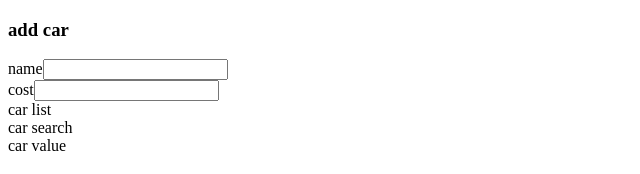
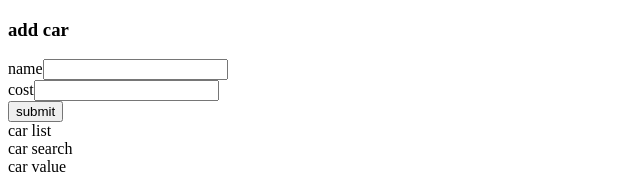
Before and after one commit to SZwerling/cars, a React (Vite) app: page / in a window 1280 px wide. Shown: the top 174 px of the page, without its empty margins (0-640 px from the left). Built offline with nearby package versions, Linux system fonts and the light colour scheme.

Commit message:
create and connect submit on car form

```diff
--- a/src/components/CarForm.jsx
+++ b/src/components/CarForm.jsx
@@ -1,9 +1,10 @@
 import { useDispatch, useSelector } from "react-redux";
-import { changeName, changeCost } from "../store";
+import { changeName, changeCost, addCar } from "../store";
 
 function CarForm(){
     const dispatch = useDispatch();
     const {name, cost} = useSelector((state) => {
+        console.log(state)
         return {
             name: state.form.name,
             cost: state.form.cost
@@ -17,11 +18,16 @@
         const carCost = parseFloat(e.target.value) || 0;
         dispatch(changeCost(carCost))
     }
+    const handleSubmit = (e) => {
+        console.log(e)
+        e.preventDefault()
+        dispatch(addCar({name, cost}))
+    }
 
     return(
         <div className="car-form panel">
             <h3 className="subtitle is-3">add car</h3>
-            <form>
+            <form onSubmit={handleSubmit}>
                 <div className="field-group">
                     <div className="field">
                         <label className="label">name</label>
@@ -32,6 +38,9 @@
                         <input className="input is-expanded" value={cost || ''} onChange={handleCostChange} type="number" />
                     </div>
                 </div>
+                <div className="field">
+                    <button className="button is-link">submit</button>
+                </div>
             </form>
         </div>
     )
```
